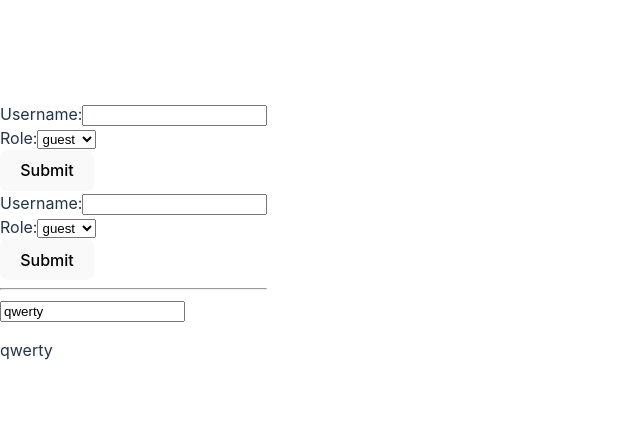
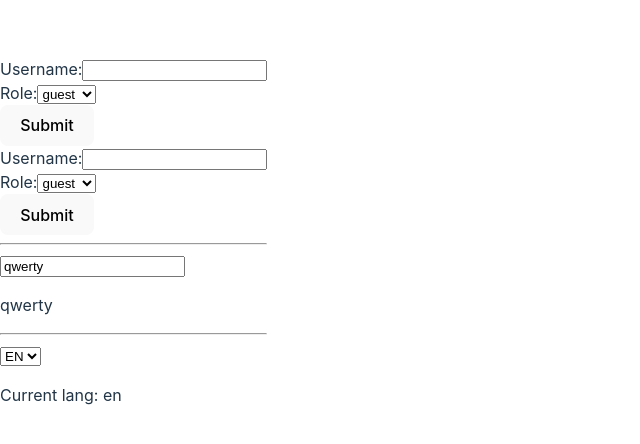
Before and after one commit to 9NBelka/react-learn-module-3, a React (Vite) app: page / in a window 1280 px wide. Shown: the part 160-604 px from the top of the page, without its empty margins (0-640 px from the left). Built offline with nearby package versions, Linux system fonts and the light colour scheme.

Commit message:
контролируемый Select (смена языка)

```diff
--- a/src/App.jsx
+++ b/src/App.jsx
@@ -1,11 +1,13 @@
 import { useState } from "react";
 import UserForm from "./components/UserForm/UserForm"
-import TextInput from "./TextInput/TextInput";
+import TextInput from "./components/TextInput/TextInput";
+import LangSwitcher from "./components/LangSwitcher/LangSwitcher";
 
 function App() {
 
   const [user, setUser] = useState(null);
   const [text, setText] = useState("qwerty")
+  const [lang, setLang] = useState("en")
 
   const saveUsername = (user) => {
       console.log(user);
@@ -27,6 +29,11 @@ function App() {
 
       <TextInput value={text} onChange={setText}/>
       <p>{text}</p>
+
+      <hr />
+
+      <LangSwitcher lang={lang} onSelect={setLang}/>
+      <p>Current lang: {lang}</p>
     </>
   )
 }
--- /dev/null
+++ b/src/components/LangSwitcher/LangSwitcher.jsx
@@ -0,0 +1,11 @@
+const LangSwitcher = ({lang,onSelect}) => {
+  return <select value={lang}  onChange={e => onSelect(e.target.value)}>
+    <option value="uk">UK</option>
+    <option value="en">EN</option>
+
+    <option value="pl">PL</option>
+
+  </select>
+}
+
+export default LangSwitcher
```
Also changed, not shown: src/components/TextInput/TextInput.jsx (renamed from src/TextInput/TextInput.jsx).
